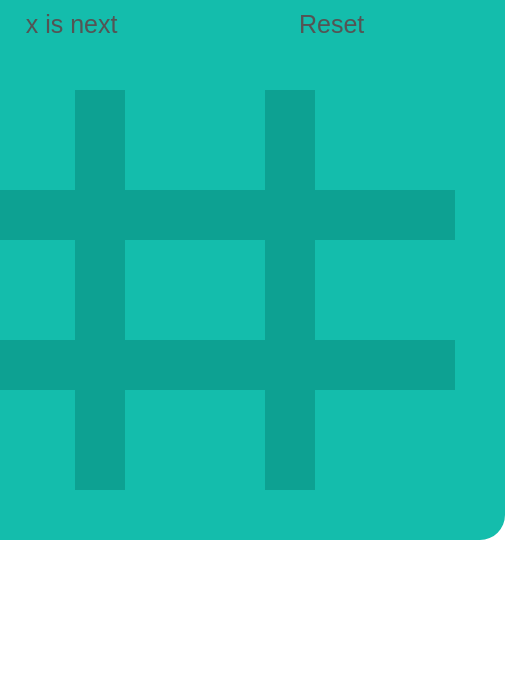
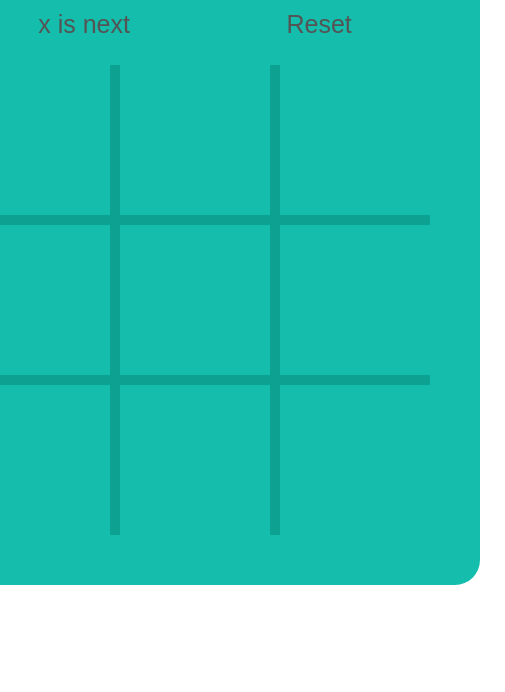
Before and after one commit to Flow-matic/Tic-Tac-Toe, a plain HTML site: page index.html in a window 390 px wide. Shown: the part 152-844 px from the top of the page, 505 px wide, since content can reach past the window. Drawn offline with Linux system fonts and the light colour scheme.

Commit message:
Add grid gap and winner loser color

```diff
--- a/assets/css/style.css
+++ b/assets/css/style.css
@@ -81,3 +81,28 @@ body {
     color: #f2EBD3;
     font-size: 125px;
 }
+
+.won::after {
+    color: #BD022F;
+}
+
+@media only screen and (max-width: 1024px) {
+    .game-grid {
+        margin-top: 25px;
+        grid-gap: 10px;
+    }
+
+    .game-cell {
+        height: 150px;
+        width: 150px;
+    }
+
+
+
+
+
+
+
+
+
+}
```
